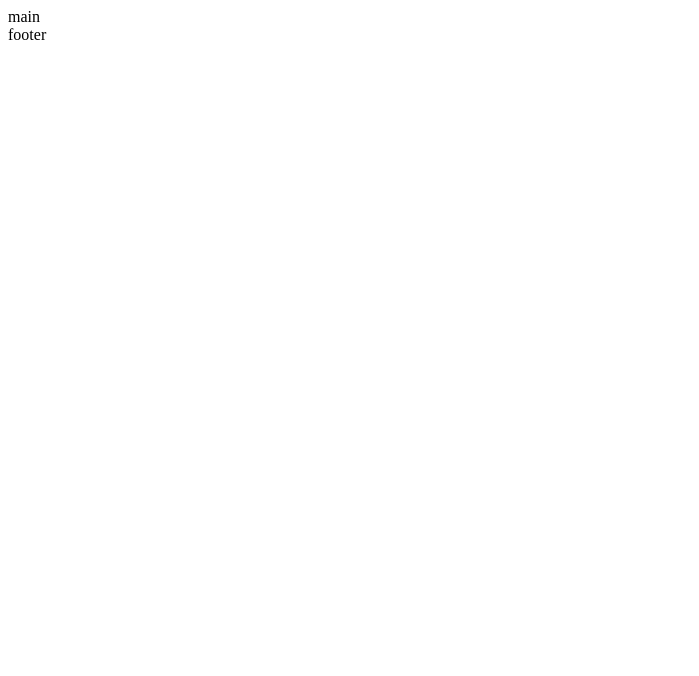
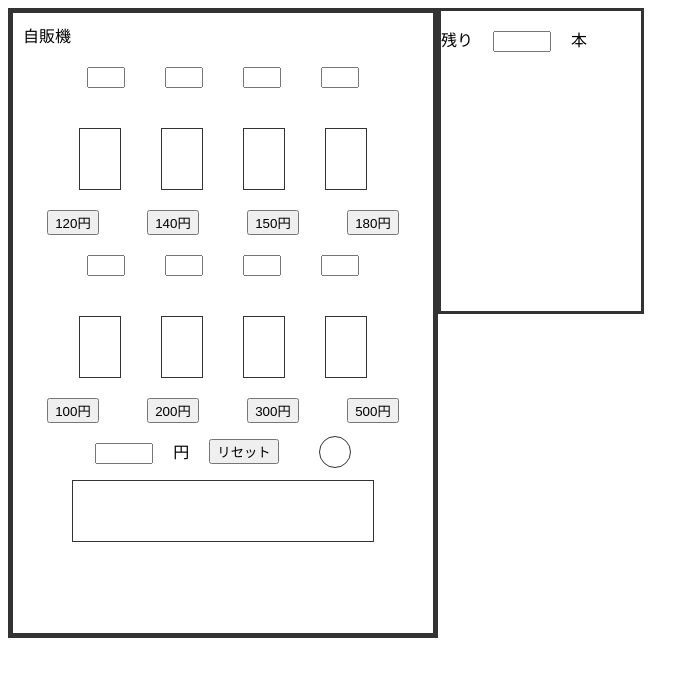
Before and after one commit to taka0713/jq-jihanki, a plain HTML site: page index.html in a window 1280 px wide. Shown: the whole page, without its empty margins (0-699 px from the left). Drawn offline with Linux system fonts and the light colour scheme.

Commit message:
20220531

```diff
--- a/index.html
+++ b/index.html
@@ -4,7 +4,7 @@
 <head>
   <meta charset="utf-8">
 
-  <title>The HTML5 Herald</title>
+  <title>jihanki</title>
   <meta name="description" content="The HTML5 Herald">
   <meta name="author" content="SitePoint">
 
@@ -16,12 +16,73 @@
 
 <body>
   <header>
-    <div class="wrapper"></div>
+    <div class="wrapper">自販機
+      <div class="quantity_one">
+        <label><input type="text" class="remaining"></label>
+        <label><input type="text" class="remaining"></label>
+        <label><input type="text" class="remaining"></label>
+        <label><input type="text" class="remaining"></label>
+      </div>
+      <div class="juice_top">
+          <div class="juice_one">
+
+          </div>
+        <div class="juice_two">
+
+        </div>
+        <div class="juice_three">
+
+        </div>
+        <div class="juice_four">
+
+        </div>
+
+      </div>
+      <div class="button_one">
+        <button type="button" class="juice_button">120円</button>
+        <button type="button" class="juice_button">140円</button>
+        <button type="button" class="juice_button">150円</button>
+        <button type="button" class="juice_button">180円</button>
+      </div>
+      <div class="quantity_two">
+        <label><input type="text" class="remaining"></label>
+        <label><input type="text" class="remaining"></label>
+        <label><input type="text" class="remaining"></label>
+        <label><input type="text" class="remaining"></label>
+      </div>
+      <div class="juice_bottom">
+        <div class="juice_five">
+
+        </div>
+        <div class="juice_six">
+
+        </div>
+        <div class="juice_seven">
+
+        </div>
+        <div class="juice_eight">
+
+        </div>
+      </div>
+      <div class="button_two">
+        <button type="button" class="juice_button">100円</button>
+        <button type="button" class="juice_button">200円</button>
+        <button type="button" class="juice_button">300円</button>
+        <button type="button" class="juice_button">500円</button>
+      </div>
+      <div class="money">
+        <p><input type="text" class="money_count">円</p>
+        <button type="button" class="money_reset">リセット</button>
+        <div class="money_input"></div>
+      </div>
+      <div class="take_out"></div>
+    </div>
+    <div class="container">
+      <div class="remaining_juice">
+        <p>残り<input type="text" class="money_count">本</p>
+
+      </div>
+    </div>
   </header>
-  <div class="container">
-    <div class="main">main</div>
-    <div class="side"></div>
-  </div>
-  <footer>footer</footer>
 </body>
 </html>
--- a/style.css
+++ b/style.css
@@ -0,0 +1,144 @@
+header{
+    display: flex;
+}
+
+.wrapper{
+    padding: 10px;
+    width: 400px;
+    height: 600px;
+    margin-bottom: 10px;
+    border: 5px solid #333333;
+}
+
+.juice_top{
+    display: flex;
+    flex-wrap: wrap;
+    justify-content: center;
+}
+
+.button_one{
+    display: flex;
+    justify-content: center;
+}
+
+.button_two{
+    display: flex;
+    justify-content: center;
+}
+
+.juice_button{
+    margin: 0 auto;
+}
+
+.juice_bottom{
+    display: flex;
+    flex-wrap: wrap;
+    justify-content: center;
+}
+
+.quantity_one{
+    display: flex;
+    justify-content: center;
+}
+
+.quantity_two{
+    display: flex;
+    justify-content: center;
+}
+
+.remaining{
+    width: 30px;
+    margin: 20px;
+}
+
+.juice_one{
+    width: 40px;
+    height: 60px;
+    margin: 20px;
+    border: 1px solid #333333;
+}
+
+.juice_two{
+    width: 40px;
+    height: 60px;
+    margin: 20px;
+    border: 1px solid #333333;
+}
+
+.juice_three{
+    width: 40px;
+    height: 60px;
+    margin: 20px;
+    border: 1px solid #333333;
+}
+
+.juice_four{
+    width: 40px;
+    height: 60px;
+    margin: 20px;
+    border: 1px solid #333333;
+}
+
+.juice_five{
+    width: 40px;
+    height: 60px;
+    margin: 20px;
+    border: 1px solid #333333;
+}
+
+.juice_six{
+    width: 40px;
+    height: 60px;
+    margin: 20px;
+    border: 1px solid #333333;
+}
+
+.juice_seven{
+    width: 40px;
+    height: 60px;
+    margin: 20px;
+    border: 1px solid #333333;
+}
+
+.juice_eight{
+    width: 40px;
+    height: 60px;
+    margin: 20px;
+    border: 1px solid #333333;
+}
+
+.money{
+    display: flex;
+    justify-content: center;
+}
+
+.money_count{
+    width: 50px;
+    margin: auto 20px;
+}
+
+.money_reset{
+    height: 25px;
+    margin: auto 20px;
+}
+
+.money_input{
+    width: 30px;
+    height: 30px;
+    margin: auto 20px;
+    border: 1px solid #333333;
+    border-radius: 50%;
+}
+
+.take_out{
+    width: 300px;
+    height: 60px;
+    border: 1px solid #333333;
+    margin: 0 auto;
+}
+
+.container{
+    width: 200px;
+    height: 300px;
+    border: 3px solid #333333;
+}
```
